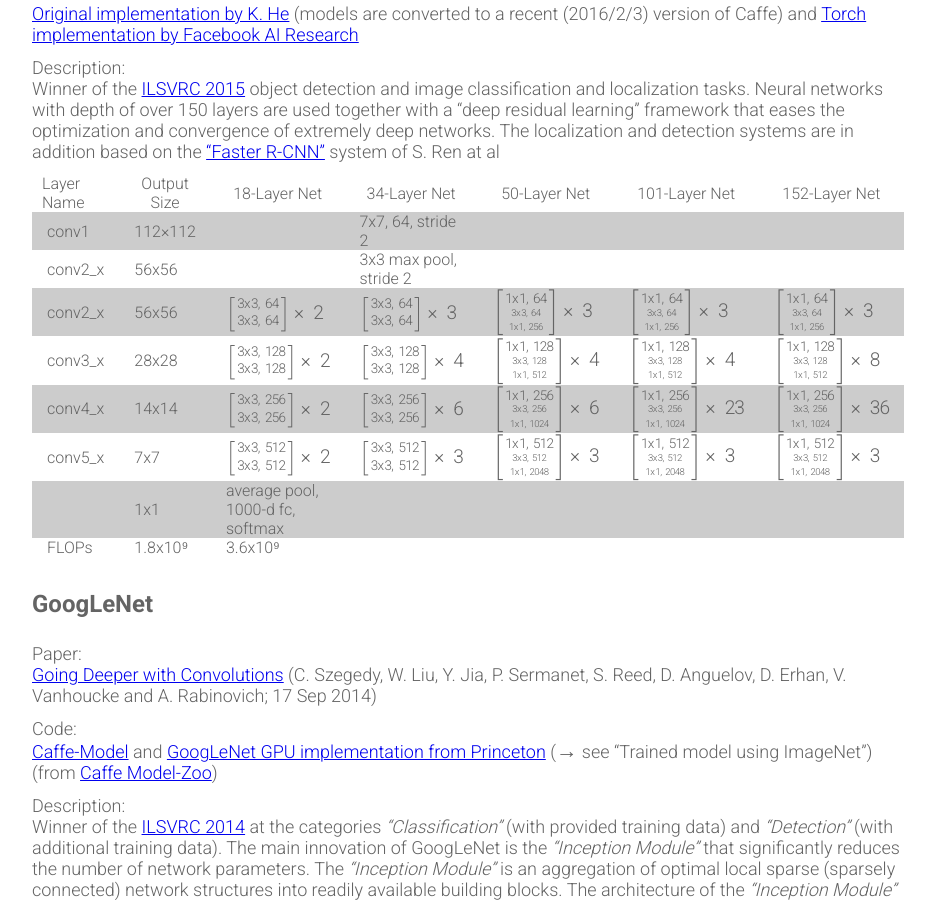
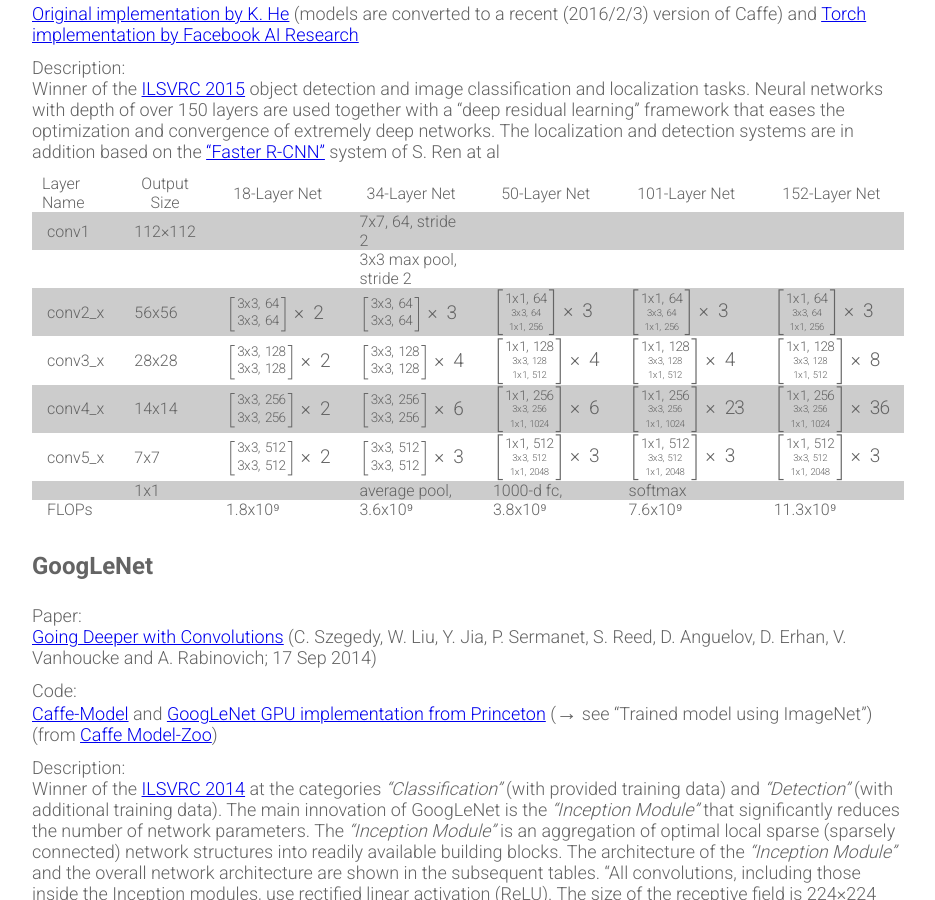
Before and after one commit to Xamla/xamla.github.io, a Jekyll site: the page built from prominent-convnet-architectures.md, in a window 1280 px wide and 900 px high, scrolled down 369 px. Shown: the whole window, without its empty margins (198-1133 px from the left). Built offline with Jekyll 4.4.1, drawn with Linux system fonts in a browser that asks for light colours; formulas are drawn with MathJax 3.

Commit message:
Update prominent-convnet-architectures.md

```diff
--- a/prominent-convnet-architectures.md
+++ b/prominent-convnet-architectures.md
@@ -28,13 +28,13 @@
 | Layer Name | Output Size | 18-Layer Net | 34-Layer Net | 50-Layer Net | 101-Layer Net | 152-Layer Net |
 |:---------- | ----------- | ------------ | ------------ | ------------ | ------------- | ------------- |
 | conv1      | 112×112     |              | 7x7, 64, stride 2
-| conv2_x    | 56x56       |              | 3x3 max pool, stride 2
+|            |             |              | 3x3 max pool, stride 2
 | conv2_x    | 56x56       | \\( \left[ {\text{3x3, 64} \atop \text{3x3, 64}} \right] \times 2 \\) | \\( \left[ {\text{3x3, 64} \atop \text{3x3, 64}} \right] \times 3 \\)  | \\( \left[ \text{1x1, 64} \atop {\text{3x3, 64} \atop \text{1x1, 256}} \right] \times 3 \\)  | \\(\left[\text{1x1, 64}\atop{\text{3x3, 64}\atop\text{1x1, 256}}\right] \times 3\\) | \\(\left[\text{1x1, 64}\atop{\text{3x3, 64}\atop\text{1x1, 256}}\right] \times 3\\) |
 | conv3_x    | 28x28       | \\(\left[\text{3x3, 128}\atop\text{3x3, 128}\right] \times 2\\) | \\(\left[\text{3x3, 128}\atop\text{3x3, 128}\right] \times 4\\) | \\(\left[\text{1x1, 128}\atop{\text{3x3, 128}\atop\text{1x1, 512}}\right] \times 4\\) | \\(\left[\text{1x1, 128}\atop{\text{3x3, 128}\atop\text{1x1, 512}}\right] \times 4\\) | \\(\left[\text{1x1, 128}\atop{\text{3x3, 128}\atop\text{1x1, 512}}\right] \times 8\\) |
 | conv4_x    | 14x14       | \\(\left[\text{3x3, 256}\atop\text{3x3, 256}\right] \times 2\\) | \\(\left[\text{3x3, 256}\atop\text{3x3, 256}\right] \times 6\\) | \\(\left[\text{1x1, 256}\atop{\text{3x3, 256}\atop\text{1x1, 1024}}\right] \times 6\\) | \\(\left[\text{1x1, 256}\atop{\text{3x3, 256}\atop\text{1x1, 1024}}\right] \times 23\\) | \\(\left[\text{1x1, 256}\atop{\text{3x3, 256}\atop\text{1x1, 1024}}\right] \times 36\\) |
-| conv5_x    | 7x7         |  \\(\left[\text{3x3, 512}\atop\text{3x3, 512}\right] \times 2\\) |  \\(\left[\text{3x3, 512}\atop\text{3x3, 512}\right] \times 3\\) | \\(\left[\text{1x1, 512}\atop{\text{3x3, 512}\atop\text{1x1, 2048}}\right] \times 3\\) | \\(\left[\text{1x1, 512}\atop{\text{3x3, 512}\atop\text{1x1, 2048}}\right] \times 3\\) | \\(\left[\text{1x1, 512}\atop{\text{3x3, 512}\atop\text{1x1, 2048}}\right] \times 3\\) |
-|            | 1x1         | average pool, 1000-d fc, softmax
-| FLOPs                    | 1.8x10⁹ | 3.6x10⁹
+| conv5_x    | 7x7         |  \\(\left[\text{3x3, 512}\atop\text{3x3, 512}\right] \times 2\\) |  \\(\left[\text{3x3, 512}\atop\text{3x3, 512}\right] \times 3\\) | \\(\left[\text{1x1, 512}\atop{\text{3x3, 512}\atop\text{1x1, 2048}}\right] \times 3\\) | \\(\left[\text{1x1, 512}\atop{\text{3x3, 512}\atop\text{1x1, 2048}}\right] \times 3\\) | \\(\left[\text{\normalsize{1x1, 512}}\atop{\text{3x3, 512}\atop\text{1x1, 2048}}\right] \times 3\\) |
+|            | 1x1         |              | average pool, | 1000-d fc, | softmax
+| FLOPs      |             | 1.8x10⁹ | 3.6x10⁹ | 3.8x10⁹ | 7.6x10⁹ | 11.3x10⁹ |
 
 
 <br />
```
